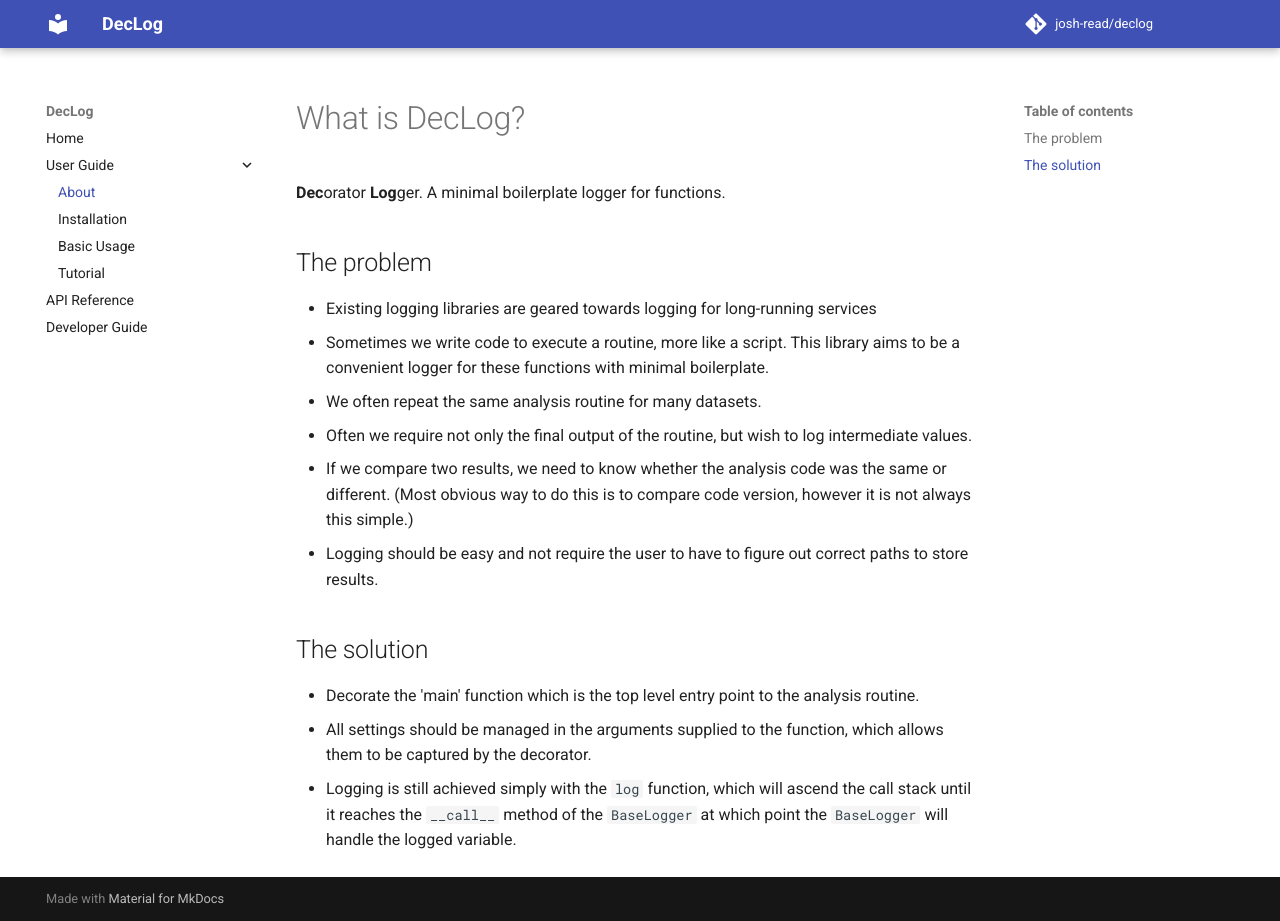
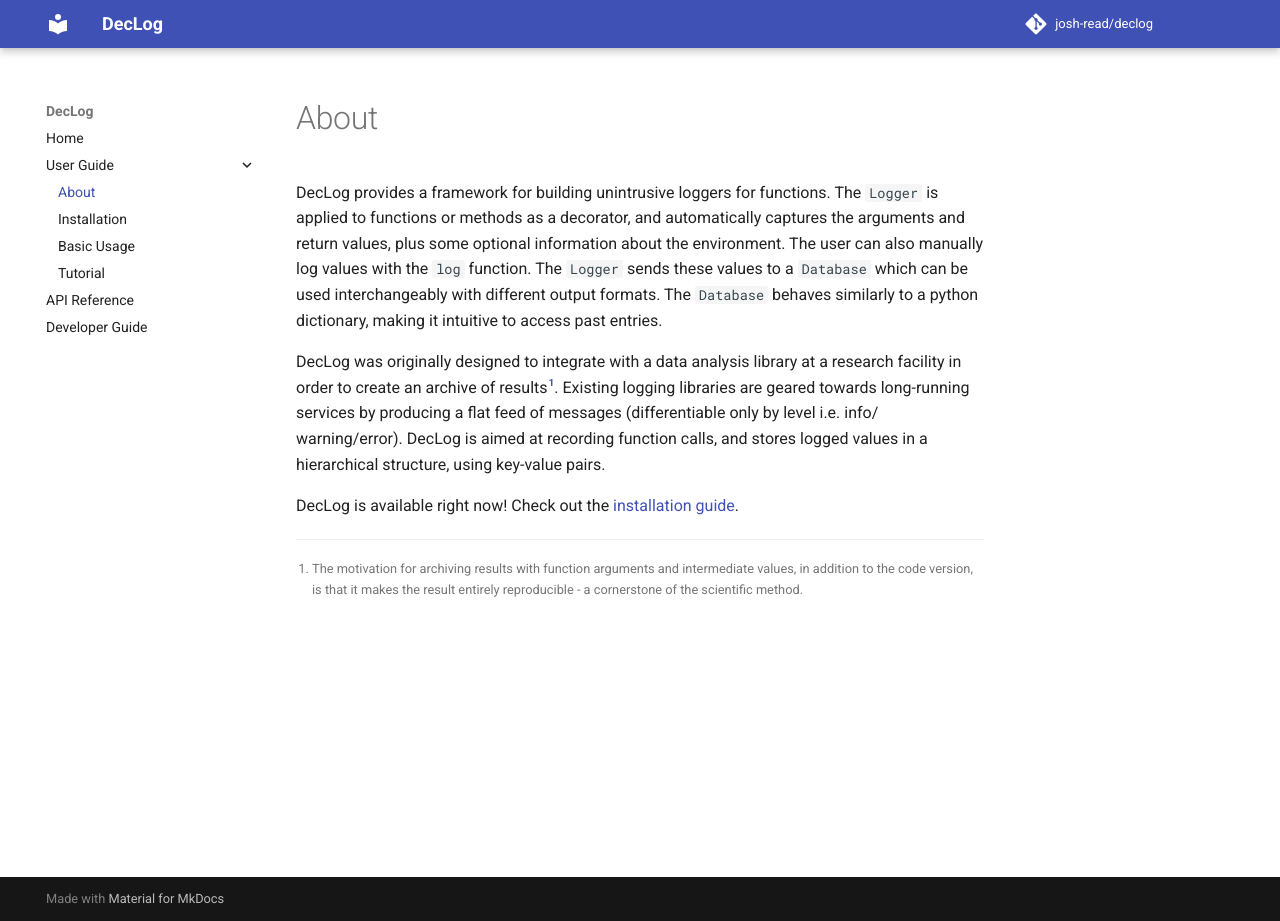
Before and after one commit to josh-read/declog, an MkDocs documentation site: the page built from docs/about.md, in a window 1280 px wide and 921 px high. Built offline with MkDocs 1.6.1 and Material for MkDocs 9.7.7, drawn with Linux system fonts in a browser that asks for light colours; comment, search, counter and statistics services are not loaded.

Commit message:
Rewrite about.md

```diff
--- a/docs/about.md
+++ b/docs/about.md
@@ -1,29 +1,27 @@
-# What is DecLog?
+# About
 
-**Dec**orator **Log**ger. A minimal boilerplate logger for functions.
+[//]: # (what)
+DecLog provides a framework for building unintrusive loggers for functions.
+The `Logger` is applied to functions or methods as a decorator, and
+automatically captures the arguments and return values, plus some optional
+information about the environment. The user can also manually log values
+with the `log` function. The `Logger` sends these values to a `Database`
+which can be used interchangeably with different output formats. The
+`Database` behaves similarly to a python dictionary, making it intuitive
+to access past entries.
 
-## The problem
+[//]: # (why)
+DecLog was originally designed to integrate with a data analysis library
+at a research facility in order to create an archive of results[^1]. Existing
+logging libraries are geared towards long-running services by
+producing a flat feed of messages (differentiable only by level i.e. info/
+warning/error). DecLog is aimed at recording function calls, and stores
+logged values in a hierarchical structure, using key-value pairs.
 
-- Existing logging libraries are geared towards logging for
-  long-running services
-- Sometimes we write code to execute a routine, more like a
-  script. This library aims to be a convenient logger for these
-  functions with minimal boilerplate.
-- We often repeat the same analysis routine for many datasets.
-- Often we require not only the final output of the routine, but wish to
-  log intermediate values.
-- If we compare two results, we need to know whether the analysis
-  code was the same or different. (Most obvious way to do this is
-  to compare code version, however it is not always this simple.)
-- Logging should be easy and not require the user to have to figure
-  out correct paths to store results.
+DecLog is available right now! Check out the [installation guide](install.md).
 
-## The solution
-
-- Decorate the 'main' function which is the top level entry point to the
-  analysis routine.
-- All settings should be managed in the arguments
-  supplied to the function, which allows them to be captured by the decorator.
-- Logging is still achieved simply with the `log` function, which will ascend
-  the call stack until it reaches the `__call__` method of the `BaseLogger` at
-  which point the `BaseLogger` will handle the logged variable.
+[^1]:
+  The motivation for archiving results with function arguments and
+  intermediate values, in addition to the code version, is that
+  it makes the result entirely reproducible - a cornerstone of the scientific
+  method.
--- a/mkdocs.yml
+++ b/mkdocs.yml
@@ -8,7 +8,8 @@ theme:
   name: "material"
 
 markdown_extensions:
-    - pymdownx.snippets:
+  - footnotes
+  - pymdownx.snippets:
 
 plugins:
   - mkdocstrings
```
